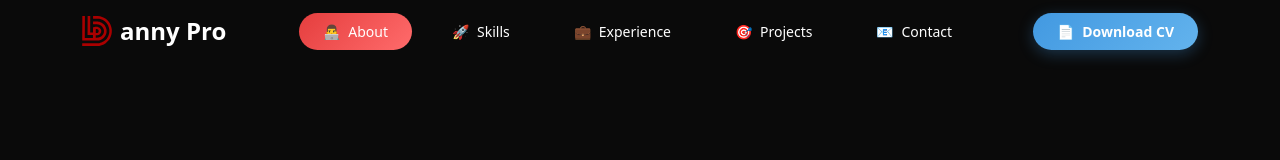
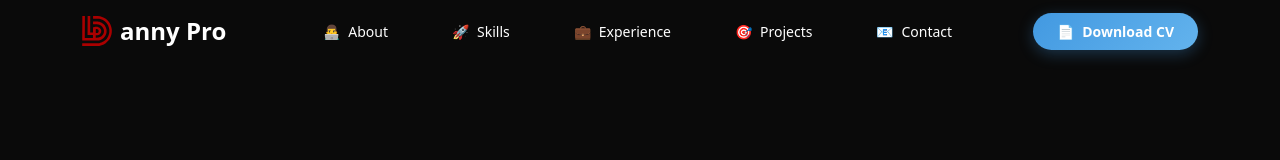
Before and after one commit to Dannypro1/Portfolio_template, a React (Vite) app: page / in a window 1280 px wide. Shown: the top 160 px of the page. Built offline with nearby package versions, Linux system fonts and the light colour scheme.

Commit message:
new update

```diff
--- a/package.json
+++ b/package.json
@@ -11,9 +11,14 @@
   },
   "dependencies": {
     "@types/react-router-dom": "^5.3.3",
+    "bcrypt": "^6.0.0",
     "bootstrap": "^5.3.7",
+    "cors": "^2.8.5",
+    "express": "^5.1.0",
     "framer-motion": "^12.23.9",
     "lucide-react": "^0.525.0",
+    "nodemon": "^3.1.10",
+    "prisma": "^6.12.0",
     "react": "^19.1.0",
     "react-dom": "^19.1.0",
     "react-icons": "^5.5.0",
--- a/src/component/Experience.tsx
+++ b/src/component/Experience.tsx
@@ -143,7 +143,7 @@ const Experience = () => {
         zIndex: -1
       }} />
 
-      <section className="container py-5">
+      <section id="experience" className="container py-5">
         {/* Header */}
         <div className="text-center mb-5">
           <h2 className="display-4 fw-bold mb-4" style={{
--- a/src/component/Header.tsx
+++ b/src/component/Header.tsx
@@ -14,11 +14,11 @@ const Navbar = () => {
     const currentPath = window.location.pathname;
     const pathToSection = {
       '/': 'About',
-      '/About': 'About',
-      '/Skill': 'Skills',
-      '/Experience': 'Experience',
-      '/ProjectCard': 'Projects',
-      '/contact': 'Contact'
+      '/about': 'about',
+      '/skills': 'skills',
+      '/experience': 'experience',
+      '/projects': 'projects',
+      '/contact': 'contact'
     };
     setActiveSection(pathToSection[currentPath as keyof typeof pathToSection] || 'About');
 
@@ -27,24 +27,24 @@ const Navbar = () => {
   }, []);
 
   const navItems = [
-    { id: 'About', label: 'About', icon: '👨‍💻', path: '/' },
-    { id: 'Skills', label: 'Skills', icon: '🚀', path: '/Skill' },
-    { id: 'Experience', label: 'Experience', icon: '💼', path: '/Experience' },
-    { id: 'Projects', label: 'Projects', icon: '🎯', path: '/ProjectCard' },
-    { id: 'Contact', label: 'Contact', icon: '📧', path: '/contact' }
+    { id: 'about', label: 'About', icon: '👨‍💻', path: '#about' },
+    { id: 'skills', label: 'Skills', icon: '🚀', path: '#skills' },
+    { id: 'experience', label: 'Experience', icon: '💼', path: '#experience' },
+    { id: 'projects', label: 'Projects', icon: '🎯', path: '#projects' },
+    { id: 'contact', label: 'Contact', icon: '📧', path: '#contact' }
   ];
 
   interface HandleNavClick {
-    (sectionId: string, path: string): void;
+    (sectionId: string): void;
   }
 
-  const handleNavClick: HandleNavClick = (sectionId, path) => {
+  const handleNavClick: HandleNavClick = (sectionId) => {
     setActiveSection(sectionId);
     setIsMobileMenuOpen(false);
 
     // Navigate to the page
-    if (path !== window.location.pathname) {
-      window.location.href = path;
+    if (sectionId !== window.location.pathname) {
+      window.location.href = sectionId;
     } else {
       // If already on the page, scroll to top
       window.scrollTo({ top: 0, behavior: 'smooth' });
@@ -160,7 +160,7 @@ const Navbar = () => {
                 <li key={item.id} className="nav-item mx-2">
                   <button
                     className="nav-link btn border-0 px-4 py-2 d-flex align-items-center"
-                    onClick={() => handleNavClick(item.id, item.path)}
+                    onClick={() => handleNavClick(item.id)}
                     style={{
                       background: activeSection === item.id
                         ? 'linear-gradient(135deg, #e53e3e, #ff6b6b)'
@@ -266,7 +266,7 @@ const Navbar = () => {
                 <li key={item.id} className="mb-2">
                   <button
                     className="btn w-100 text-start px-3 py-3 d-flex align-items-center"
-                    onClick={() => handleNavClick(item.id, item.path)}
+                    onClick={() => handleNavClick(item.id)}
                     style={{
                       background: activeSection === item.id
                         ? 'rgba(229, 62, 62, 0.2)'
```
Also changed, not shown: 2 other files (tests, documents, lock files or other folders).
